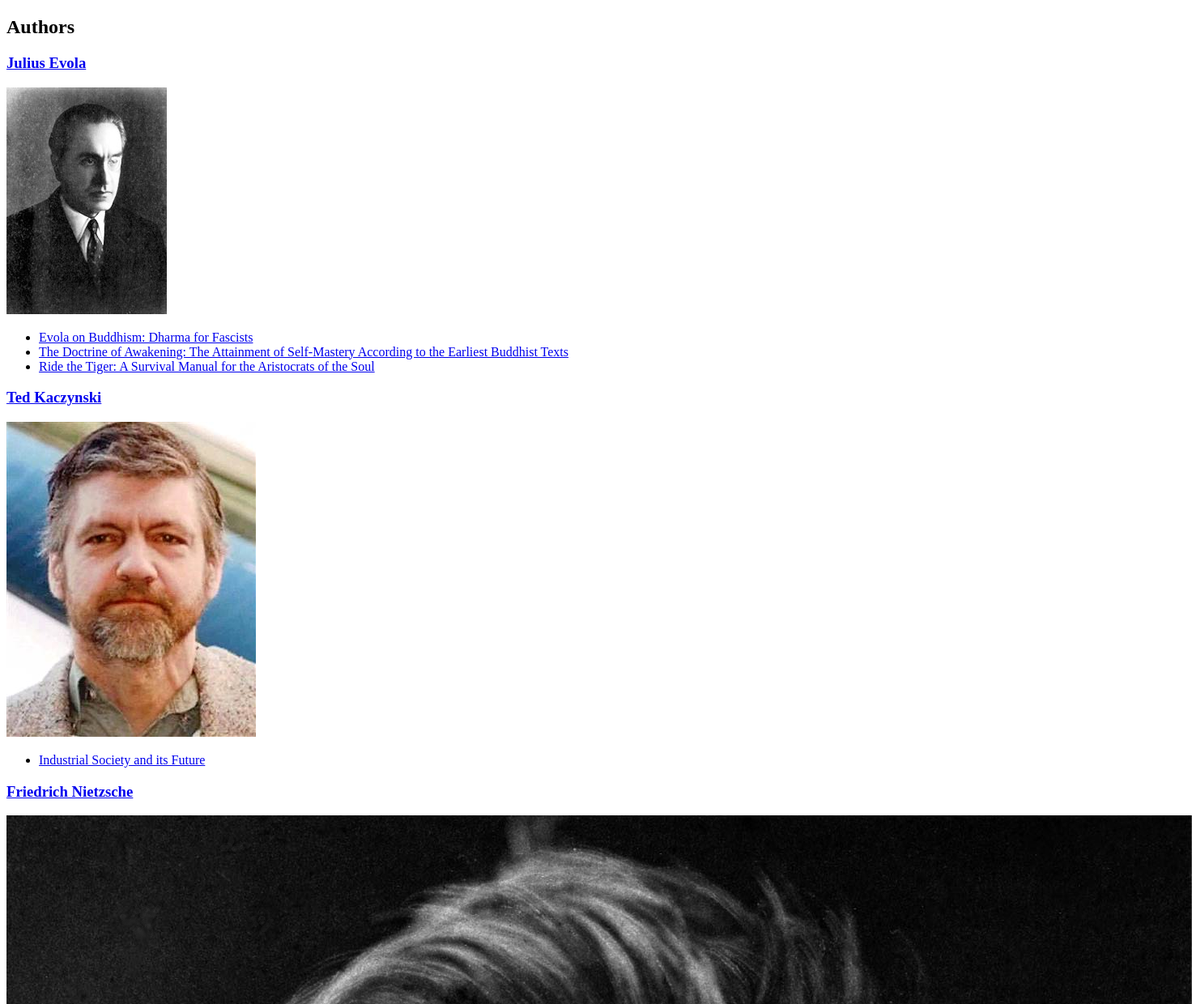
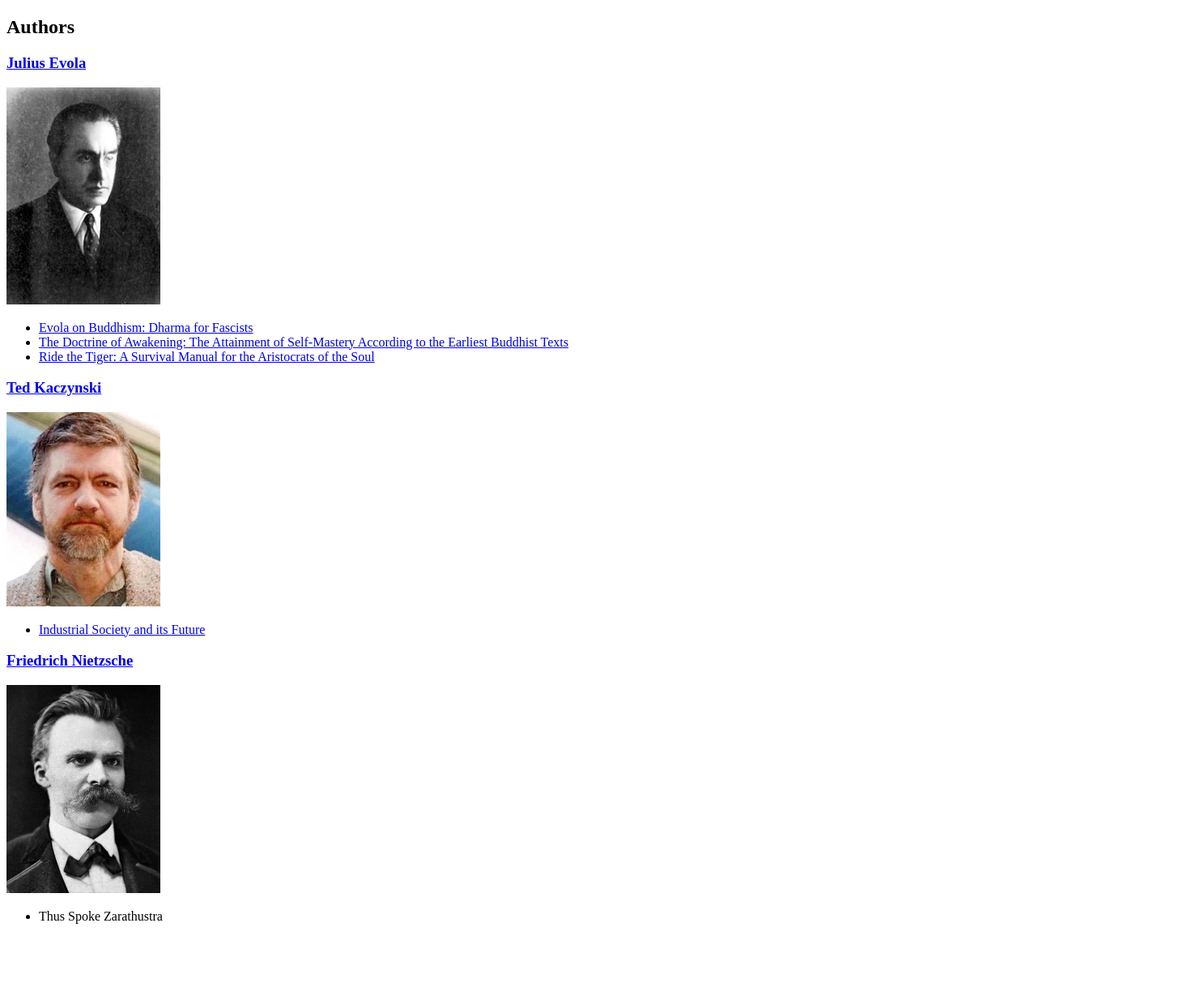
Before and after one commit to meiscill-omeadhra/meiscill-omeadhra.github.io, a plain HTML site: page authors/index.html in a window 1280 px wide. Shown: the part 60-1300 px from the top of the page at 81% size, 1472 px wide, since content can reach past the window. After the commit the page ends 1217 px from the top, so only its background shows below. Drawn offline with Linux system fonts and the light colour scheme.

Commit message:
fixed author img sizes

```diff
--- a/authors/index.html
+++ b/authors/index.html
@@ -7,7 +7,7 @@
 		<h2>Authors</h2>
 
 		<h3><a href="https://en.wikipedia.org/wiki/Julius_Evola">Julius Evola</a></h3>
-		<img src="./evola/evola.jpg" alt="Julius Evola">
+		<img src="./evola/evola.jpg" alt="Julius Evola" width=15% height=15%>
 		<ul>
 			<li><a href="./evola/dharmafascists.html">Evola on Buddhism: Dharma for Fascists</a></li>
 			<li><a href="./evola/The Doctrine of Awakening.pdf">The Doctrine of Awakening: The Attainment of Self-Mastery According to the Earliest Buddhist Texts</a></li>
@@ -15,13 +15,13 @@
 		</ul>
 
 		<h3><a href="https://en.wikipedia.org/wiki/Ted_Kaczynski">Ted Kaczynski</a></h3>
-		<img src="./kaczynski/kaczynski.jpg" alt="Ted Kaczynski">
+		<img src="./kaczynski/kaczynski.jpg" alt="Ted Kaczynski" width=15% height=15%>
 		<ul>
 			<li><a href="./kaczynski/Industrial Society and Its Future.pdf">Industrial Society and its Future</a></li>
 		</ul>
 
 		<h3><a href="https://en.wikipedia.org/wiki/Friedrich Nietzsche">Friedrich Nietzsche</a></h3>
-		<img src="./nietzsche/nietzsche.jpg" alt="Friedrich Nietzsche">
+		<img src="./nietzsche/nietzsche.jpg" alt="Friedrich Nietzsche" width=15% height=15%>
 		<ul>
 			<li>Thus Spoke Zarathustra</li>
 		</ul>
```
